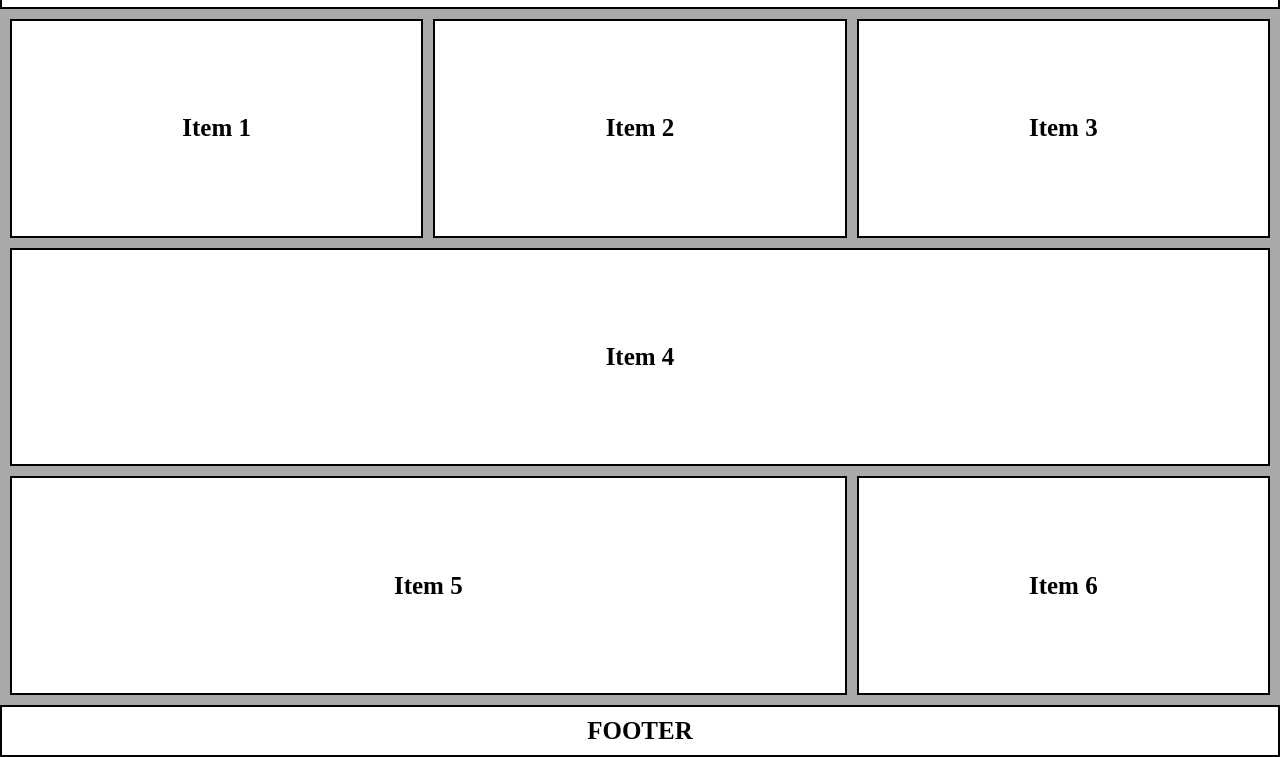
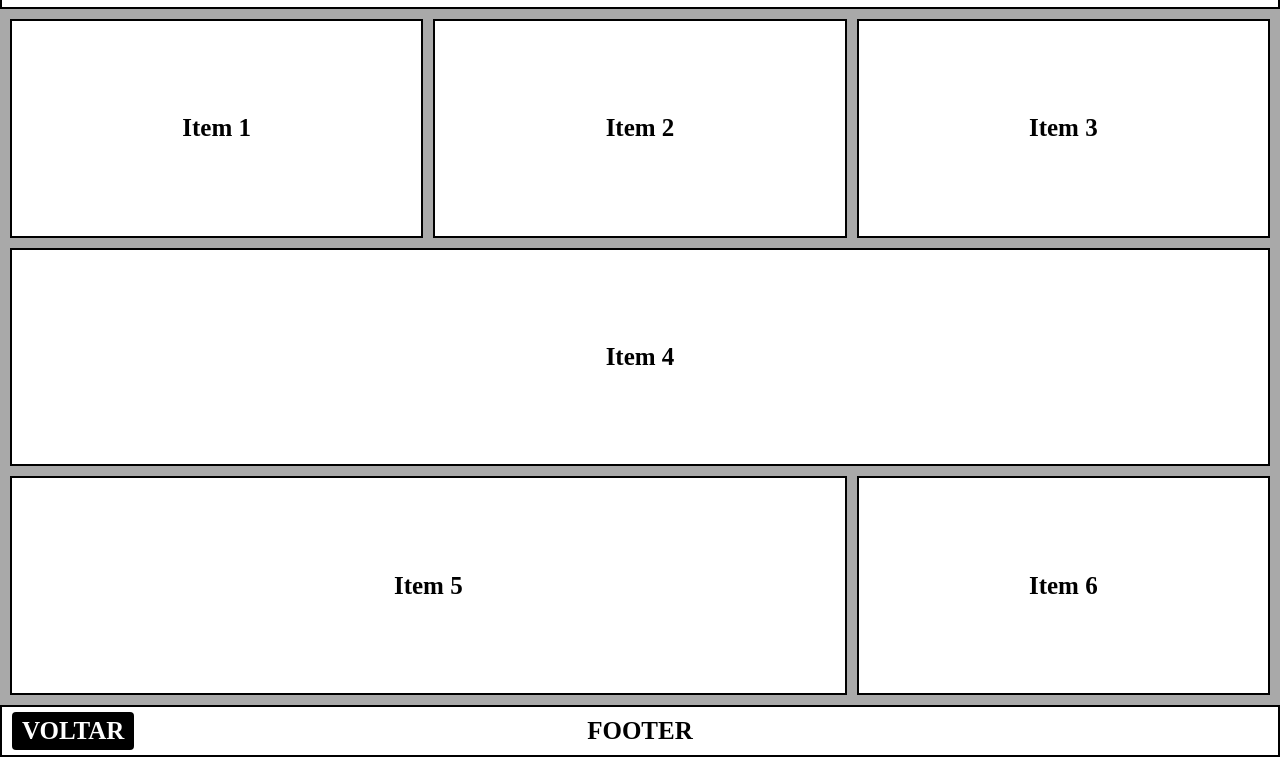
Before and after one commit to davislamenha/exercicios-css-onebitcode, a plain HTML site: page exercicio-5/exercicio-5.html in a window 1280 px wide. Shown: the part 43-800 px from the top of the page. Drawn offline with Linux system fonts and the light colour scheme.

Commit message:
botao para voltar

```diff
--- a/exercicio-5/exercicio-5.css
+++ b/exercicio-5/exercicio-5.css
@@ -63,6 +63,24 @@ section {
 .item-6 {
   grid-area: item6;
 }
+footer {
+  position: relative;
+}
+footer a {
+  display: block;
+  position: absolute;
+  left: 10px;
+  text-decoration: none;
+  padding: 5px 10px;
+  text-transform: uppercase;
+  background-color: black;
+  color: white;
+  border-radius: 4px;
+  transition: 0.3s ease-in-out;
+}
+footer a:hover {
+  background-color: #333;
+}
 
 @media (max-width: 650px) {
   section {
--- a/exercicio-5/exercicio-5.html
+++ b/exercicio-5/exercicio-5.html
@@ -36,6 +36,7 @@
       </div>
     </section>
     <footer>
+      <a href="../index.html">Voltar</a>
       <p>FOOTER</p>
     </footer>
   </div>
```
